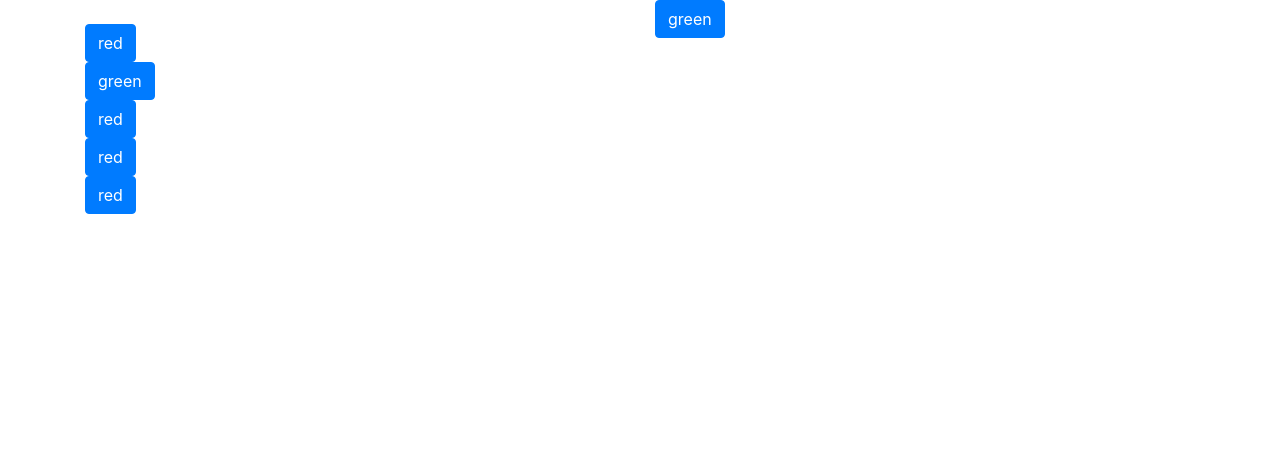
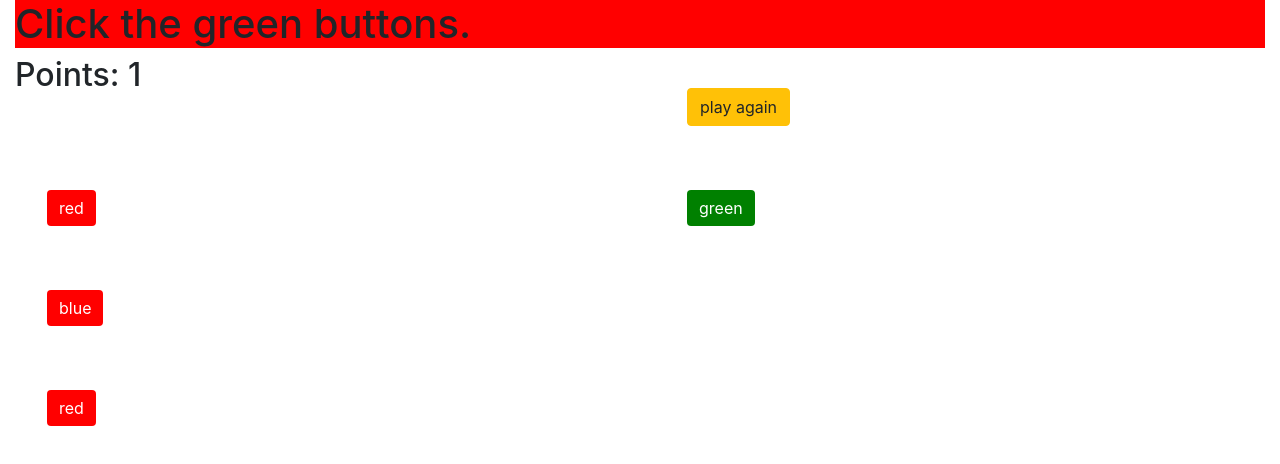
Before and after one commit to jlaceda/button-game, a plain HTML site: page index.html in a window 1280 px wide. Both pictures are taken after a click on the button "green". Drawn offline with nearby package versions, Linux system fonts and the light colour scheme.

Commit message:
end of class

```diff
--- a/index.html
+++ b/index.html
@@ -6,24 +6,72 @@
         <meta name="viewport" content="width=device-width, initial-scale=1.0">
         <meta http-equiv="X-UA-Compatible" content="ie=edge">
 
-   <link rel="stylesheet" href="https://stackpath.bootstrapcdn.com/bootstrap/4.3.1/css/bootstrap.min.css"
-       integrity="sha384-ggOyR0iXCbMQv3Xipma34MD+dH/1fQ784/j6cY/iJTQUOhcWr7x9JvoRxT2MZw1T" crossorigin="anonymous">
+        <link rel="stylesheet"
+            href="https://stackpath.bootstrapcdn.com/bootstrap/4.3.1/css/bootstrap.min.css"
+            integrity="sha384-ggOyR0iXCbMQv3Xipma34MD+dH/1fQ784/j6cY/iJTQUOhcWr7x9JvoRxT2MZw1T"
+            crossorigin="anonymous">
+        <style>
+           button {
+               margin: 2rem;
+           }
+           .green {
+               background-color: green;
+               border: green;
+           }
+           .green:hover,
+           .green:active {
+               background-color: rgb(42, 183, 42) !important;
+           }
+           .red {
+               background-color: red;
+               border: red;
+           }
+           .red:active,
+           .red:hover {
+               background-color: rgb(244, 86, 86) !important;
+           }
+           .blue {
+               background-color: blue;
+               border: blue;
+           }
+           .blue:active,
+           .blue:hover {
+               background-color: rgb(76, 76, 246) !important;
+           }
+           #playagain
+           {
+               display: none;
+           }
+        </style>
         <title>Color Buttons</title>
+
     </head>
 
     <body>
+        <div class="col-md-12"><h1 class="display-6" id="instructions"></h1></div>
+        <div class="container-fluid">
+            <div class="row">
+                <div class="col-md-6">
+                    <h2>Points: <span id="points">0</span></h2>
+                </div>
+                <div class="col-md-6">
+                    <button class="btn btn-warning" id="playagain"
+                        onclick="resetGame()">play again</button>
+                </div>
+            </div>
+        </div>
 
-   <div class="container">
+
+        <div class="container-fluid">
 
             <div class="row">
                 <div class="col-md-6">
-               <div id="buttonContainer1">
-
+                    <div id="buttonContainer1" class="container">
                     </div>
 
                 </div>
                 <div class="col-md-6">
-               <div id="buttonContainer2">
+                    <div id="buttonContainer2" class="container">
                     </div>
                 </div>
             </div>
@@ -31,42 +79,94 @@
         </div>
         <script
             src="https://code.jquery.com/jquery-3.3.1.min.js"
-  integrity="sha256-FgpCb/KJQlLNfOu91ta32o/NMZxltwRo8QtmkMRdAu8="
-  crossorigin="anonymous"></script>
+            integrity="sha256-FgpCb/KJQlLNfOu91ta32o/NMZxltwRo8QtmkMRdAu8="crossorigin="anonymous"></script>
         <script>
 
     var possibleColors = ["green", "red", "blue"];
+    var chosenColor = "";
+    var notChosenColor = "";
+    var colorsArray = [];
+    var points = 0;
+
+    function resetGame()
+    {
+        $("#buttonContainer1").empty();
+        $("#buttonContainer2").empty();
+        $("#playagain").css('display','none');
+         chosenColor = "";
+     notChosenColor = "";
+     colorsArray = [];
+     points = 0;
+     while (colorsArray.indexOf(chosenColor) === -1)
+        {
+            generateButtons();
+            chosenColor = chooseColor();
+        }
+
+        while (notChosenColor === chosenColor || notChosenColor === "") {
+            notChosenColor = chooseColor();
+        }
+        $("#instructions").addClass(notChosenColor);
+        $("#instructions").text("Click the " + chosenColor + " buttons.");
+        $("#points").text(points);
+    }
+
+    function chooseColor() {
+        var randomIndex = Math.floor(Math.random() * possibleColors.length);
+        return possibleColors[randomIndex];
+    }
+
+    function checkForWin()
+    {
+        if ($("#buttonContainer1 .row .btn." + chosenColor).length === 0)
+        {
+            $("#playagain").css('display','block');
+        }
+    }
 
     function generateButtons() {
-
         var numberOfButtons = Math.floor(Math.random() * 10 + 3);
-
         for (let i = 0; i <= numberOfButtons; i++) {
-            var randomIndex = Math.floor(Math.random() * possibleColors.length);
-            var randomColor = possibleColors[randomIndex];
+            randomColor = chooseColor();
+            colorsArray.push(randomColor);
+            var row = $('<div>').addClass('row');
             var colorBtn = $('<button>', {
-                text: randomColor,
+                text: chooseColor(),
                 id: 'btn_' + i,
                 class: 'btn btn-primary ' + randomColor,
                 'data-color': randomColor,
                 click: function () {
-
-                var fridgeMagnet = $('<div>', {
-                    class: 'letter fridge-color',
-                    text: ($(this).attr("data-letter"))
+                    if ($(this).attr('data-color') === chosenColor)
+                    {
+                        var row = $('<div>').addClass('row');
+                        $(row).append($(this));
+                        $('#buttonContainer2').append(row);
+                        points++;
+                    }
+                    else
+                    {
+                        points--;
+                    }
+                    $("#points").text(points);
+                    checkForWin();
+                }
             });
 
-                $('#buttonContainer2').append($(this));
+            $(row).append(colorBtn);
+            $('#buttonContainer1').append(row);
+
+        }
     }
 
+    $(document).ready(function () {
+
+
+        resetGame();
+
+
     });
-            $('#buttonContainer1').append(colorBtn);
-            $('#buttonContainer1').append($('<br>'));
-        }
 
-    }
 
-   generateButtons();
 //     for (var i = 0; i < letters.length; i++) {
 
 // var letterBtn = $('<button/>', {
```
Lines whose indentation alone changed are shown as unchanged.
